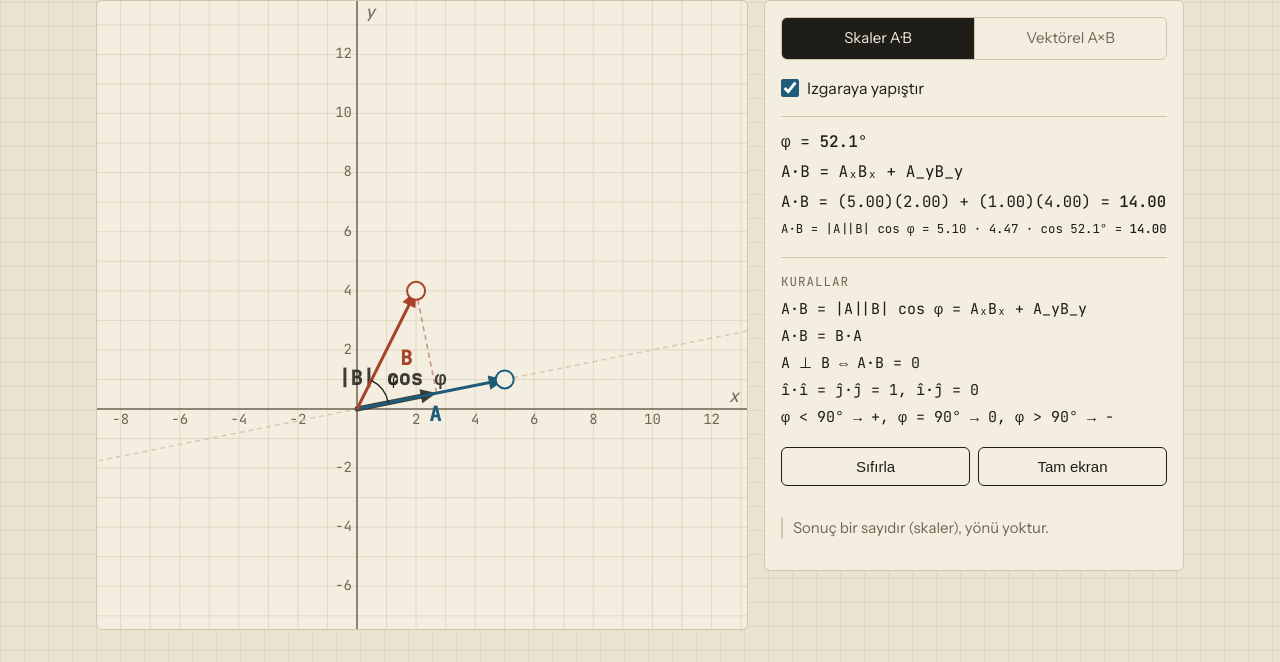
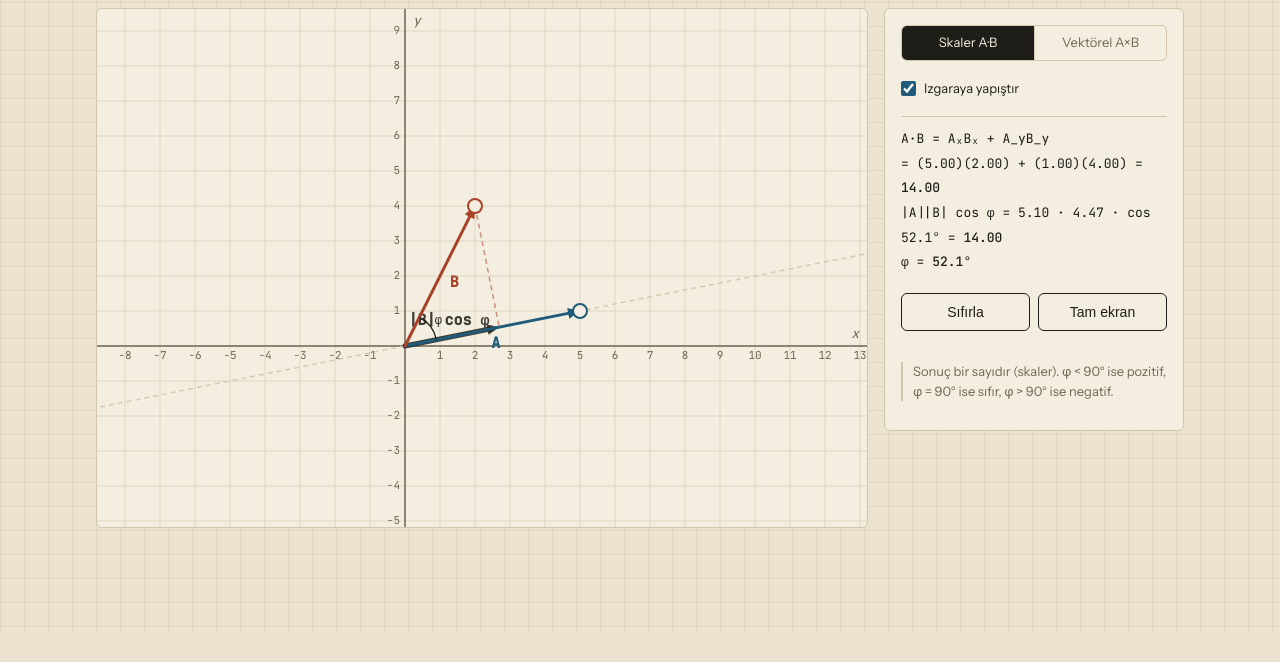
Before and after one commit to Aviressence/maleti-labs, a plain HTML site: page sims/vektor-carpim.html in a window 1280 px wide. Shown: the part 166-828 px from the top of the page. After the commit the page ends 800 px from the top, so only its background shows below. Drawn offline with Linux system fonts and the light colour scheme.

Commit message:
Geri al: vektör sayfalarındaki son değişiklik

```diff
--- a/assets/style.css
+++ b/assets/style.css
@@ -172,32 +172,3 @@ input[type=checkbox] { accent-color: var(--accent); width: 15px; height: 15px; m
 }
 .calc { font-family: var(--mono); font-size: 13px; line-height: 1.9; border-top: 1px solid var(--line); padding-top: 10px; }
 .calc b { font-weight: 500; }
-
-/* Projeksiyon: simülasyon sayfalarında büyük yazı ve geniş panel */
-.sim-title { padding-top: 16px; }
-.sim-layout { grid-template-columns: minmax(0, 1fr) 420px; }
-.stage { min-height: max(520px, calc(100vh - 170px)); }
-.panel { gap: 16px; font-size: 16px; }
-.panel .tag { font-size: 12.5px; }
-.check { font-size: 16px; }
-.check input[type=checkbox] { width: 18px; height: 18px; }
-.seg button { font-size: 15px; padding: 9px 8px; }
-.ctrl label { font-size: 15px; }
-.readout b { font-size: 22px; }
-.vtable { font-size: 15.5px; }
-.vtable th { font-size: 12.5px; }
-.calc { font-size: 16px; line-height: 1.9; }
-.eq { white-space: nowrap; overflow: hidden; }
-.rules { border-top: 1px solid var(--line); padding-top: 10px; }
-.rules-list { border-top: 0; padding-top: 4px; font-size: 15px; line-height: 1.8; }
-.note { font-size: 15px; }
-.panel .btn { font-size: 15px; }
-
-/* Tam ekran: çizim + panel birlikte */
-.sim-layout:fullscreen { background: var(--bg); padding: 16px; margin: 0; height: 100vh; overflow: auto; }
-.sim-layout:fullscreen .stage { min-height: calc(100vh - 32px); }
-
-@media (max-width: 820px) {
-  .sim-layout { grid-template-columns: 1fr; }
-  .stage { min-height: 380px; }
-}
--- a/assets/vec.js
+++ b/assets/vec.js
@@ -35,13 +35,13 @@ function Plane(canvas) {
     ctx.stroke(); ctx.globalAlpha = 1;
     ctx.strokeStyle = c.muted; ctx.lineWidth = 1.5;
     ctx.beginPath(); ctx.moveTo(0, O.y); ctx.lineTo(W, O.y); ctx.moveTo(O.x, 0); ctx.lineTo(O.x, H); ctx.stroke();
-    ctx.fillStyle = c.muted; ctx.font = "14px 'JetBrains Mono', monospace";
-    const step = unit < 34 ? 2 : 1;
+    ctx.fillStyle = c.muted; ctx.font = "11px 'JetBrains Mono', monospace";
+    const step = unit < 26 ? 2 : 1;
     ctx.textAlign = "center"; ctx.textBaseline = "top";
     for (let i = x0; i <= x1; i++) if (i && i % step === 0) ctx.fillText(i, O.x + i * unit, O.y + 4);
     ctx.textAlign = "right"; ctx.textBaseline = "middle";
     for (let j = y0; j <= y1; j++) if (j && j % step === 0) ctx.fillText(j, O.x - 5, O.y - j * unit);
-    ctx.font = "italic 17px 'JetBrains Mono', monospace";
+    ctx.font = "italic 13px 'JetBrains Mono', monospace";
     ctx.fillText("x", W - 8, O.y - 12);
     ctx.textAlign = "left"; ctx.fillText("y", O.x + 8, 12);
   };
@@ -50,7 +50,7 @@ function Plane(canvas) {
     const a = P.toPx(from), b = P.toPx(V.add(from, v));
     const len = Math.hypot(b.x - a.x, b.y - a.y);
     if (len < 1) return;
-    const ux = (b.x - a.x) / len, uy = (b.y - a.y) / len, h = Math.min(16, len * 0.4);
+    const ux = (b.x - a.x) / len, uy = (b.y - a.y) / len, h = Math.min(12, len * 0.4);
     ctx.save();
     ctx.globalAlpha = alpha; ctx.strokeStyle = ctx.fillStyle = color; ctx.lineWidth = width; ctx.lineCap = "round";
     if (dash) ctx.setLineDash(dash);
@@ -61,8 +61,8 @@ function Plane(canvas) {
     ctx.lineTo(b.x - ux * h + uy * h * 0.45, b.y - uy * h - ux * h * 0.45);
     ctx.closePath(); ctx.fill();
     if (label) {
-      ctx.font = "600 20px 'JetBrains Mono', monospace"; ctx.textAlign = "center"; ctx.textBaseline = "middle";
-      ctx.fillText(label, (a.x + b.x) / 2 - uy * 22 * side, (a.y + b.y) / 2 + ux * 22 * side);
+      ctx.font = "600 15px 'JetBrains Mono', monospace"; ctx.textAlign = "center"; ctx.textBaseline = "middle";
+      ctx.fillText(label, (a.x + b.x) / 2 - uy * 16 * side, (a.y + b.y) / 2 + ux * 16 * side);
     }
     ctx.restore();
   };
@@ -80,15 +80,15 @@ function Plane(canvas) {
     ctx.beginPath(); ctx.arc(o.x, o.y, r, a0, a1, a1 < a0); ctx.stroke();
     if (label) {
       const m = (a0 + a1) / 2;
-      ctx.font = "16px 'JetBrains Mono', monospace"; ctx.textAlign = "center"; ctx.textBaseline = "middle";
-      ctx.fillText(label, o.x + (r + 14) * Math.cos(m), o.y + (r + 14) * Math.sin(m));
+      ctx.font = "12px 'JetBrains Mono', monospace"; ctx.textAlign = "center"; ctx.textBaseline = "middle";
+      ctx.fillText(label, o.x + (r + 10) * Math.cos(m), o.y + (r + 10) * Math.sin(m));
     }
     ctx.restore();
   };
 
   P.handle = (p, color) => {
     const s = P.toPx(p);
-    ctx.beginPath(); ctx.arc(s.x, s.y, 9, 0, 7);
+    ctx.beginPath(); ctx.arc(s.x, s.y, 7, 0, 7);
     ctx.fillStyle = FR.colors().bg; ctx.fill();
     ctx.lineWidth = 2; ctx.strokeStyle = color; ctx.stroke();
   };
@@ -97,7 +97,7 @@ function Plane(canvas) {
   P.draggable = (handles, onMove, onEnd = () => {}) => {
     let drag = null;
     const local = (e) => { const r = canvas.getBoundingClientRect(); return { x: e.clientX - r.left, y: e.clientY - r.top }; };
-    const hit = (m) => handles().find((h) => { const s = P.toPx(h.p); return Math.hypot(s.x - m.x, s.y - m.y) < 24; });
+    const hit = (m) => handles().find((h) => { const s = P.toPx(h.p); return Math.hypot(s.x - m.x, s.y - m.y) < 18; });
     canvas.style.touchAction = "none";
     canvas.addEventListener("pointerdown", (e) => {
       const h = hit(local(e));
@@ -141,15 +141,3 @@ function segment(id, get, set) {
   box.addEventListener("click", (e) => { const b = e.target.closest("button"); if (b) { set(b.dataset.v); sync(); } });
   sync();
 }
-
-// Denklem satırları: her denklem tek satır, alta kaymaz; sığmazsa o satırın yazısı küçülür
-function setEqs(el, lines) {
-  const html = lines.map((l) => `<div class="eq">${l}</div>`).join("");
-  if (el._html === html) return;
-  el._html = html;
-  el.innerHTML = html;
-  el.querySelectorAll(".eq").forEach((d) => {
-    const over = d.scrollWidth / d.clientWidth;
-    if (over > 1) d.style.fontSize = Math.max(11, parseFloat(getComputedStyle(d).fontSize) / over) + "px";
-  });
-}
--- a/sims/vektor-carpim.html
+++ b/sims/vektor-carpim.html
@@ -39,7 +39,6 @@
       </div>
       <label class="check"><input type="checkbox" id="snap" checked> Izgaraya yapıştır</label>
       <div class="calc" id="calc"></div>
-      <div class="rules"><span class="tag">Kurallar</span><div class="calc rules-list" id="rules"></div></div>
       <div class="row">
         <button class="btn ghost" id="reset">Sıfırla</button>
         <button class="btn ghost" id="fs">Tam ekran</button>
@@ -54,7 +53,7 @@ const S = urlState({ ax: 5, ay: 1, bx: 2, by: 4, islem: "dot" });
 const snap = document.getElementById("snap");
 segment("mode", () => S.islem, (v) => { S.islem = v; S.save(); });
 document.getElementById("reset").onclick = () => { Object.assign(S, { ax: 5, ay: 1, bx: 2, by: 4 }); S.save(); };
-document.getElementById("fs").onclick = () => FR.fullscreen(document.querySelector(".sim-layout"));
+document.getElementById("fs").onclick = () => FR.fullscreen(document.getElementById("stage"));
 
 const P = Plane(document.getElementById("cv"));
 P.snap = () => snap.checked;
@@ -63,7 +62,7 @@ P.draggable(
   (id, p) => { if (id === "A") { S.ax = p.x; S.ay = p.y; } else { S.bx = p.x; S.by = p.y; } },
   S.save
 );
-const calc = document.getElementById("calc"), rules = document.getElementById("rules"), note = document.getElementById("note"), formula = document.getElementById("formula");
+const calc = document.getElementById("calc"), note = document.getElementById("note"), formula = document.getElementById("formula");
 const zero = { x: 0, y: 0 };
 
 // ⊙ sayfadan dışarı, ⊗ sayfanın içine
@@ -112,37 +111,17 @@ function frame() {
   const ph = Math.abs(phi).toFixed(1);
   if (S.islem === "dot") {
     formula.textContent = "A·B = |A||B| cos φ";
-    setEqs(calc, [
-      `φ = <b>${ph}°</b>`,
-      `A·B = AₓBₓ + A_yB_y`,
-      `A·B = (${f(A.x)})(${f(B.x)}) + (${f(A.y)})(${f(B.y)}) = <b>${f(d)}</b>`,
-      `A·B = |A||B| cos φ = ${f(mA)} · ${f(mB)} · cos ${ph}° = <b>${f(d)}</b>`,
-    ]);
-    setEqs(rules, [
-      "A·B = |A||B| cos φ = AₓBₓ + A_yB_y",
-      "A·B = B·A",
-      "A ⊥ B  ⇔  A·B = 0",
-      "î·î = ĵ·ĵ = 1,  î·ĵ = 0",
-      "φ < 90° → +,  φ = 90° → 0,  φ > 90° → −",
-    ]);
-    note.textContent = "Sonuç bir sayıdır (skaler), yönü yoktur.";
+    calc.innerHTML =
+      `A·B = AₓBₓ + A_yB_y<br>= (${f(A.x)})(${f(B.x)}) + (${f(A.y)})(${f(B.y)}) = <b>${f(d)}</b><br>` +
+      `|A||B| cos φ = ${f(mA)} · ${f(mB)} · cos ${ph}° = <b>${f(d)}</b><br>φ = <b>${ph}°</b>`;
+    note.textContent = "Sonuç bir sayıdır (skaler). φ < 90° ise pozitif, φ = 90° ise sıfır, φ > 90° ise negatif.";
   } else {
     formula.textContent = "|A×B| = |A||B| sin φ";
-    setEqs(calc, [
-      `φ = <b>${ph}°</b>`,
-      `A×B = (AₓB_y − A_yBₓ) k̂`,
-      `A×B = ((${f(A.x)})(${f(B.y)}) − (${f(A.y)})(${f(B.x)})) k̂ = <b>${f(x)} k̂</b>`,
-      `|A×B| = |A||B| sin φ = ${f(mA)} · ${f(mB)} · sin ${ph}° = <b>${f(Math.abs(x))}</b>`,
-      `Yön: <b>${Math.abs(x) < 0.005 ? "–" : x > 0 ? "+z, sayfadan dışarı ⊙" : "−z, sayfanın içine ⊗"}</b>`,
-    ]);
-    setEqs(rules, [
-      "|A×B| = |A||B| sin φ = paralelkenar alanı",
-      "A×B = −(B×A)",
-      "A ∥ B  ⇔  A×B = 0",
-      "î×ĵ = k̂,  ĵ×k̂ = î,  k̂×î = ĵ",
-      "Yön: sağ el kuralı, A×B hem A'ya hem B'ye dik",
-    ]);
-    note.textContent = "Sonuç bir vektördür; bu düzlemde yalnızca z bileşeni vardır.";
+    calc.innerHTML =
+      `A×B = (AₓB_y − A_yBₓ) k̂<br>= ((${f(A.x)})(${f(B.y)}) − (${f(A.y)})(${f(B.x)})) k̂ = <b>${f(x)} k̂</b><br>` +
+      `|A×B| = |A||B| sin φ = ${f(mA)} · ${f(mB)} · sin ${ph}° = <b>${f(Math.abs(x))}</b><br>` +
+      `Yön: <b>${Math.abs(x) < 0.005 ? "–" : x > 0 ? "+z, sayfadan dışarı ⊙" : "−z, sayfanın içine ⊗"}</b>`;
+    note.textContent = "Büyüklük, A ve B'nin oluşturduğu paralelkenarın alanına eşittir. Yön sağ el kuralıyla bulunur.";
   }
   requestAnimationFrame(frame);
 }
```
Also changed, not shown: sims/sarkac.html (+1 -1 lines), sims/vektor-bilesenleri.html (+6 -17 lines), sims/vektor-toplama.html (+1 -23 lines).
